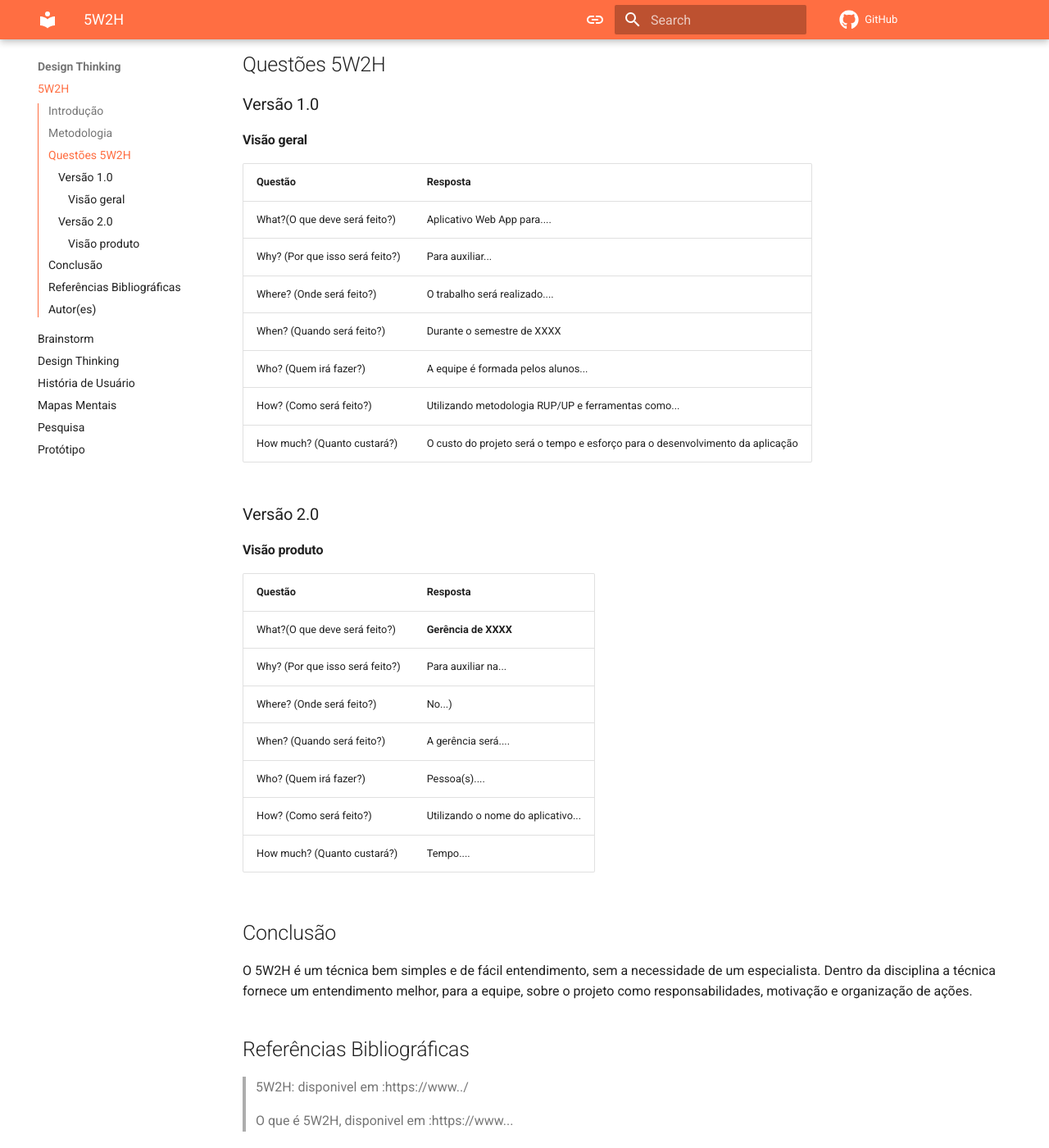
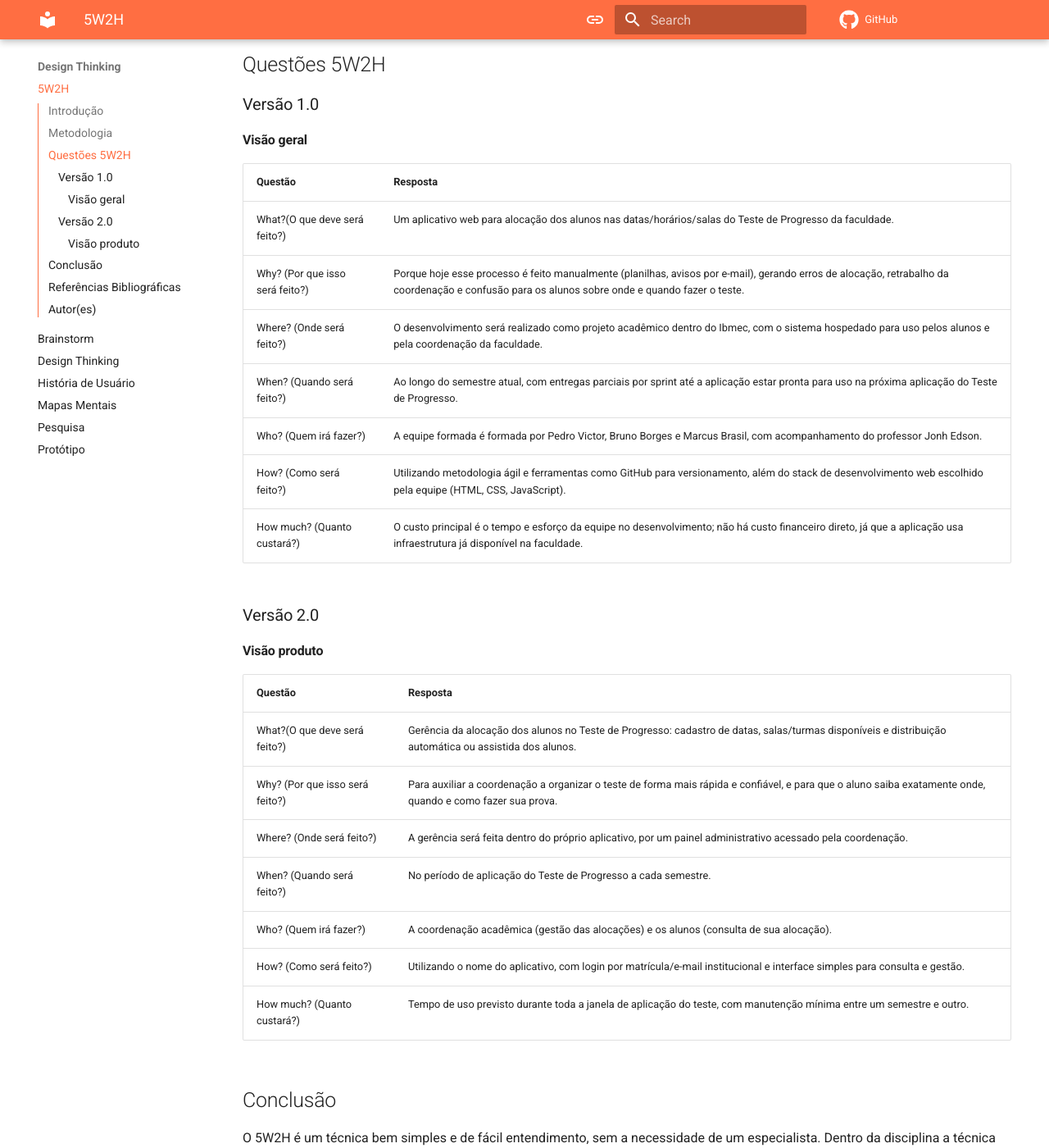
Before and after one commit to Projetos-de-Extensao/PECDI_26.2_8002_I, an MkDocs documentation site: the page built from docs/_Design Thinking/5w2h.md, in a window 1280 px wide and 1400 px high, scrolled down 568 px. Shown: the whole window at 82% size. Built offline with MkDocs 1.6.1 and Material for MkDocs 9.7.7, drawn with Linux system fonts in a browser that asks for light colours; comment, search, counter and statistics services are not loaded; some of the changed text lies outside the part shown.

Commit message:
Revisando documento 5W2H com detalhes do projeto.

```diff
--- a/docs/_Design Thinking/5w2h.md
+++ b/docs/_Design Thinking/5w2h.md
@@ -19,13 +19,13 @@ A equipe se reuniu para esclarecimento sobre o tema do projeto, a partir dos pon
 
 |Questão|Resposta|
 |-------|--------|
-|What?(O que deve será feito?)|Aplicativo Web App para.... |
-|Why? (Por que isso será feito?)|Para auxiliar...|
-|Where? (Onde será feito?)|O trabalho será realizado....|
-|When? (Quando será feito?)|Durante o semestre de XXXX|
-|Who? (Quem irá fazer?)|A equipe é formada pelos alunos...|
-|How? (Como será feito?)|Utilizando metodologia RUP/UP e ferramentas como...|
-|How much? (Quanto custará?)|O custo do projeto será o tempo e esforço para o desenvolvimento da aplicação|
+|What?(O que deve será feito?)|Um aplicativo web para alocação dos alunos nas datas/horários/salas do Teste de Progresso da faculdade.|
+|Why? (Por que isso será feito?)|Porque hoje esse processo é feito manualmente (planilhas, avisos por e-mail), gerando erros de alocação, retrabalho da coordenação e confusão para os alunos sobre onde e quando fazer o teste.|
+|Where? (Onde será feito?)|O desenvolvimento será realizado como projeto acadêmico dentro do Ibmec, com o sistema hospedado para uso pelos alunos e pela coordenação da faculdade.|
+|When? (Quando será feito?)|Ao longo do semestre atual, com entregas parciais por sprint até a aplicação estar pronta para uso na próxima aplicação do Teste de Progresso.|
+|Who? (Quem irá fazer?)|A equipe formada é formada por Pedro Victor, Bruno Borges e Marcus Brasil, com acompanhamento do professor Jonh Edson.|
+|How? (Como será feito?)|Utilizando metodologia ágil e ferramentas como GitHub para versionamento, além do stack de desenvolvimento web escolhido pela equipe (HTML, CSS, JavaScript).|
+|How much? (Quanto custará?)|O custo principal é o tempo e esforço da equipe no desenvolvimento; não há custo financeiro direto, já que a aplicação usa infraestrutura já disponível na faculdade.|
 
 
 ### Versão 2.0
@@ -34,13 +34,13 @@ A equipe se reuniu para esclarecimento sobre o tema do projeto, a partir dos pon
 
 |Questão|Resposta|
 |-------|--------|
-|What?(O que deve será feito?)| **Gerência de XXXX**|
-|Why? (Por que isso será feito?)| Para auxiliar na...|
-|Where? (Onde será feito?)|No...)|
-|When? (Quando será feito?)| A gerência será....|
-|Who? (Quem irá fazer?)| Pessoa(s)....|
-|How? (Como será feito?)| Utilizando o nome do aplicativo... |
-|How much? (Quanto custará?)|Tempo....|
+|What?(O que deve será feito?)|Gerência da alocação dos alunos no Teste de Progresso: cadastro de datas, salas/turmas disponíveis e distribuição automática ou assistida dos alunos.|
+|Why? (Por que isso será feito?)|Para auxiliar a coordenação a organizar o teste de forma mais rápida e confiável, e para que o aluno saiba exatamente onde, quando e como fazer sua prova.|
+|Where? (Onde será feito?)|A gerência será feita dentro do próprio aplicativo, por um painel administrativo acessado pela coordenação.|
+|When? (Quando será feito?)|No período de aplicação do Teste de Progresso a cada semestre.|
+|Who? (Quem irá fazer?)|A coordenação acadêmica (gestão das alocações) e os alunos (consulta de sua alocação).|
+|How? (Como será feito?)|Utilizando o nome do aplicativo, com login por matrícula/e-mail institucional e interface simples para consulta e gestão.|
+|How much? (Quanto custará?)|Tempo de uso previsto durante toda a janela de aplicação do teste, com manutenção mínima entre um semestre e outro.|
 
 
 ## Conclusão
@@ -49,12 +49,9 @@ O 5W2H é um técnica bem simples e de fácil entendimento, sem a necessidade de
 
 
 ## Referências Bibliográficas
-> 5W2H: disponivel em :https://www../
+> 5W2H: disponivel em [:https://www../](https://ferramentasdaqualidade.org/5w2h/)
 
-> O que é 5W2H, disponivel em :https://www...
+> O que é 5W2H, disponivel em [:https://www...](https://fia.com.br/blog/5w2h/)
 
 ## Autor(es)
-| Data | Versão | Descrição | Autor(es) |
-| -- | -- | -- | -- |
-| 24/08/20 | 1.0 | Criação do documento | xxx xxxx |
-| 09/09/20 | 2.0 | Adicionada visão produto | xxxx xxxx |
+| 17/09/2026 | 1.0 | Relizando Tarefa | Pedro Victor |
```
